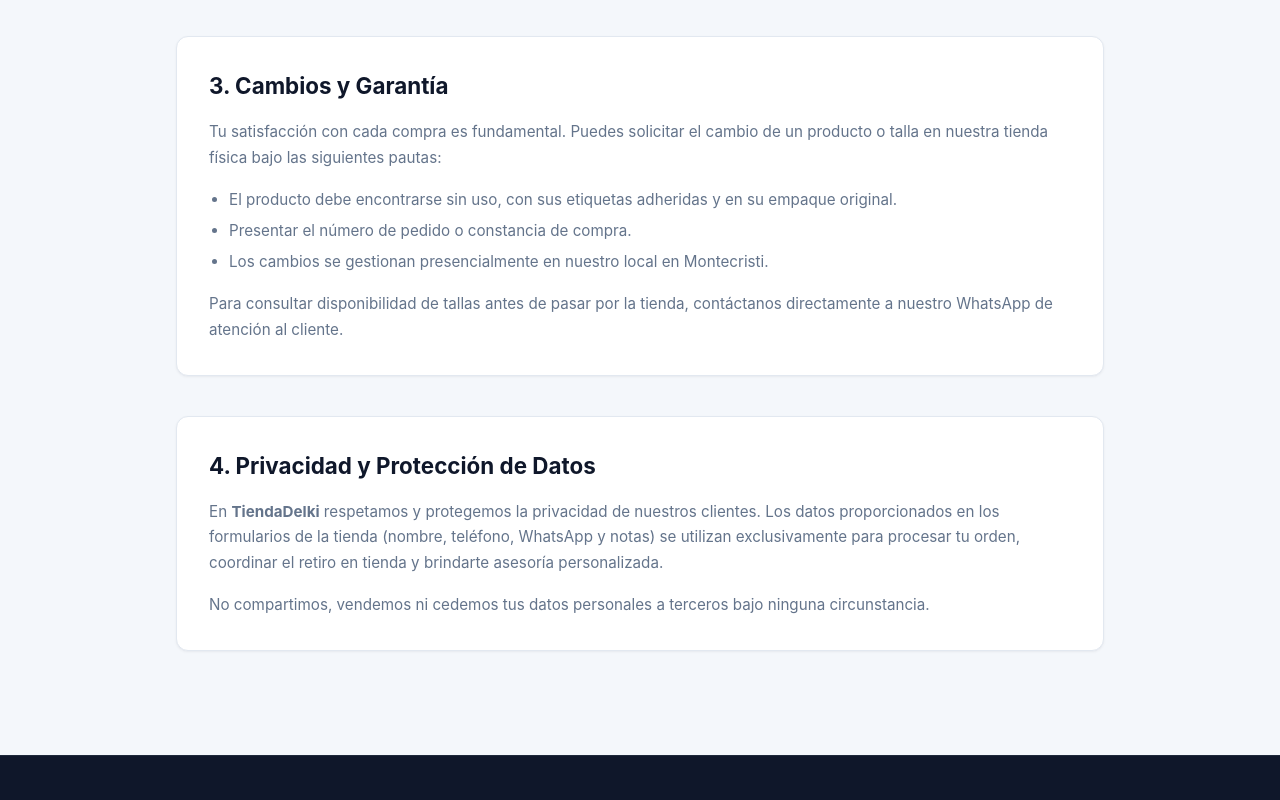
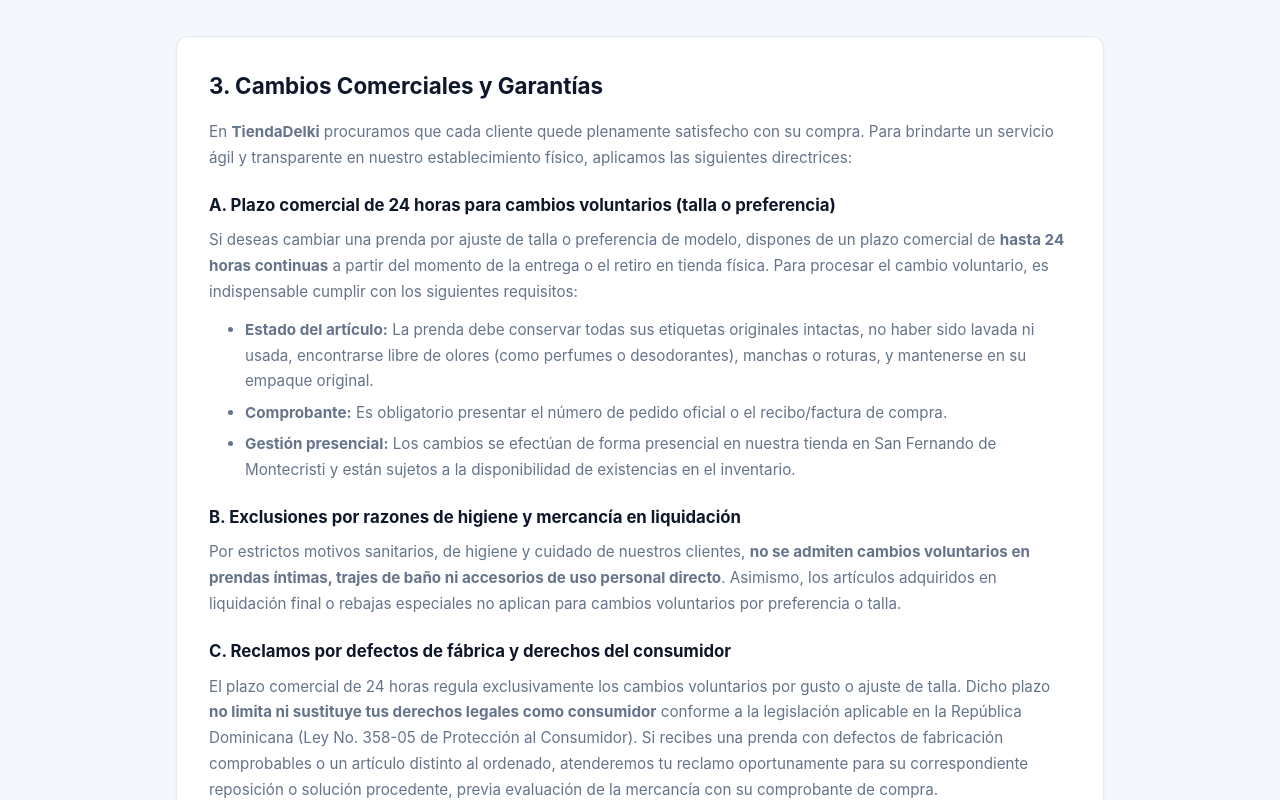
Before and after one commit to ezearocha0-stack/tiendadelki, a Next.js app: page /politicas in a window 1280 px wide. Shown: the part 1060-1860 px from the top of the page. Built offline with nearby package versions, Linux system fonts and the light colour scheme; no server answers; the database is empty.

Commit message:
feat(store): update commercial exchange and return policies to 24h window

```diff
--- a/src/app/politicas/page.tsx
+++ b/src/app/politicas/page.tsx
@@ -96,7 +96,7 @@ export default function PoliticasPage() {
             </div>
           </section>
 
-          {/* 3. Cambios y Garantia */}
+          {/* 3. Cambios y Garantias */}
           <section
             style={{
               background: "var(--color-surface)",
@@ -107,19 +107,47 @@ export default function PoliticasPage() {
             }}
           >
             <h2 style={{ fontSize: "1.4rem", fontWeight: 700, margin: "0 0 1rem", color: "var(--color-text-main)" }}>
-              3. Cambios y Garantía
+              3. Cambios Comerciales y Garantías
             </h2>
             <div style={{ fontSize: "0.95rem", lineHeight: 1.7, color: "var(--color-text-muted)" }}>
               <p style={{ margin: "0 0 1rem" }}>
-                Tu satisfacción con cada compra es fundamental. Puedes solicitar el cambio de un producto o talla en nuestra tienda física bajo las siguientes pautas:
+                En <strong>TiendaDelki</strong> procuramos que cada cliente quede plenamente satisfecho con su compra. Para brindarte un servicio ágil y transparente en nuestro establecimiento físico, aplicamos las siguientes directrices:
               </p>
-              <ul style={{ paddingLeft: "1.25rem", margin: "0 0 1rem" }}>
-                <li style={{ marginBottom: "0.35rem" }}>El producto debe encontrarse sin uso, con sus etiquetas adheridas y en su empaque original.</li>
-                <li style={{ marginBottom: "0.35rem" }}>Presentar el número de pedido o constancia de compra.</li>
-                <li style={{ marginBottom: "0.35rem" }}>Los cambios se gestionan presencialmente en nuestro local en Montecristi.</li>
+
+              <h3 style={{ fontSize: "1.05rem", fontWeight: 700, color: "var(--color-text-main)", margin: "1.25rem 0 0.5rem" }}>
+                A. Plazo comercial de 24 horas para cambios voluntarios (talla o preferencia)
+              </h3>
+              <p style={{ margin: "0 0 0.75rem" }}>
+                Si deseas cambiar una prenda por ajuste de talla o preferencia de modelo, dispones de un plazo comercial de <strong>hasta 24 horas continuas</strong> a partir del momento de la entrega o el retiro en tienda física. Para procesar el cambio voluntario, es indispensable cumplir con los siguientes requisitos:
+              </p>
+              <ul style={{ paddingLeft: "1.25rem", margin: "0 1rem 1rem" }}>
+                <li style={{ marginBottom: "0.35rem" }}>
+                  <strong>Estado del artículo:</strong> La prenda debe conservar todas sus etiquetas originales intactas, no haber sido lavada ni usada, encontrarse libre de olores (como perfumes o desodorantes), manchas o roturas, y mantenerse en su empaque original.
+                </li>
+                <li style={{ marginBottom: "0.35rem" }}>
+                  <strong>Comprobante:</strong> Es obligatorio presentar el número de pedido oficial o el recibo/factura de compra.
+                </li>
+                <li style={{ marginBottom: "0.35rem" }}>
+                  <strong>Gestión presencial:</strong> Los cambios se efectúan de forma presencial en nuestra tienda en San Fernando de Montecristi y están sujetos a la disponibilidad de existencias en el inventario.
+                </li>
               </ul>
+
+              <h3 style={{ fontSize: "1.05rem", fontWeight: 700, color: "var(--color-text-main)", margin: "1.25rem 0 0.5rem" }}>
+                B. Exclusiones por razones de higiene y mercancía en liquidación
+              </h3>
+              <p style={{ margin: "0 0 0.75rem" }}>
+                Por estrictos motivos sanitarios, de higiene y cuidado de nuestros clientes, <strong>no se admiten cambios voluntarios en prendas íntimas, trajes de baño ni accesorios de uso personal directo</strong>. Asimismo, los artículos adquiridos en liquidación final o rebajas especiales no aplican para cambios voluntarios por preferencia o talla.
+              </p>
+
+              <h3 style={{ fontSize: "1.05rem", fontWeight: 700, color: "var(--color-text-main)", margin: "1.25rem 0 0.5rem" }}>
+                C. Reclamos por defectos de fábrica y derechos del consumidor
+              </h3>
+              <p style={{ margin: "0 0 1rem" }}>
+                El plazo comercial de 24 horas regula exclusivamente los cambios voluntarios por gusto o ajuste de talla. Dicho plazo <strong>no limita ni sustituye tus derechos legales como consumidor</strong> conforme a la legislación aplicable en la República Dominicana (Ley No. 358-05 de Protección al Consumidor). Si recibes una prenda con defectos de fabricación comprobables o un artículo distinto al ordenado, atenderemos tu reclamo oportunamente para su correspondiente reposición o solución procedente, previa evaluación de la mercancía con su comprobante de compra.
+              </p>
+
               <p style={{ margin: 0 }}>
-                Para consultar disponibilidad de tallas antes de pasar por la tienda, contáctanos directamente a nuestro WhatsApp de atención al cliente.
+                Para consultar disponibilidad de tallas o coordinar cualquier visita a la tienda, puedes escribirnos directamente a nuestro WhatsApp oficial de atención.
               </p>
             </div>
           </section>
--- a/src/components/store/product-detail-view.tsx
+++ b/src/components/store/product-detail-view.tsx
@@ -651,7 +651,7 @@ export function ProductDetailView({ product, relatedProducts }: ProductDetailPro
               <li><strong>Retiro en Tienda:</strong> Pedidos listos para retirar en nuestra tienda física.</li>
               <li><strong>Pago Oficial:</strong> Transferencia o depósito bancario verificado.</li>
               <li><strong>Ubicación:</strong> Tienda física en San Fernando de Montecristi.</li>
-              <li><strong>Garantía:</strong> Cambios permitidos dentro del plazo establecido en perfecto estado.</li>
+              <li><strong>Cambios y Garantía:</strong> Plazo comercial de 24h tras entrega/retiro para cambios de talla o preferencia (prenda sin uso, con etiquetas y recibo; excluye higiene y liquidación). Garantía legal por defectos de fábrica.</li>
             </ul>
           </div>
         </div>
```
Also changed, not shown: src/app/faq/page.tsx (+4 -4 lines).
